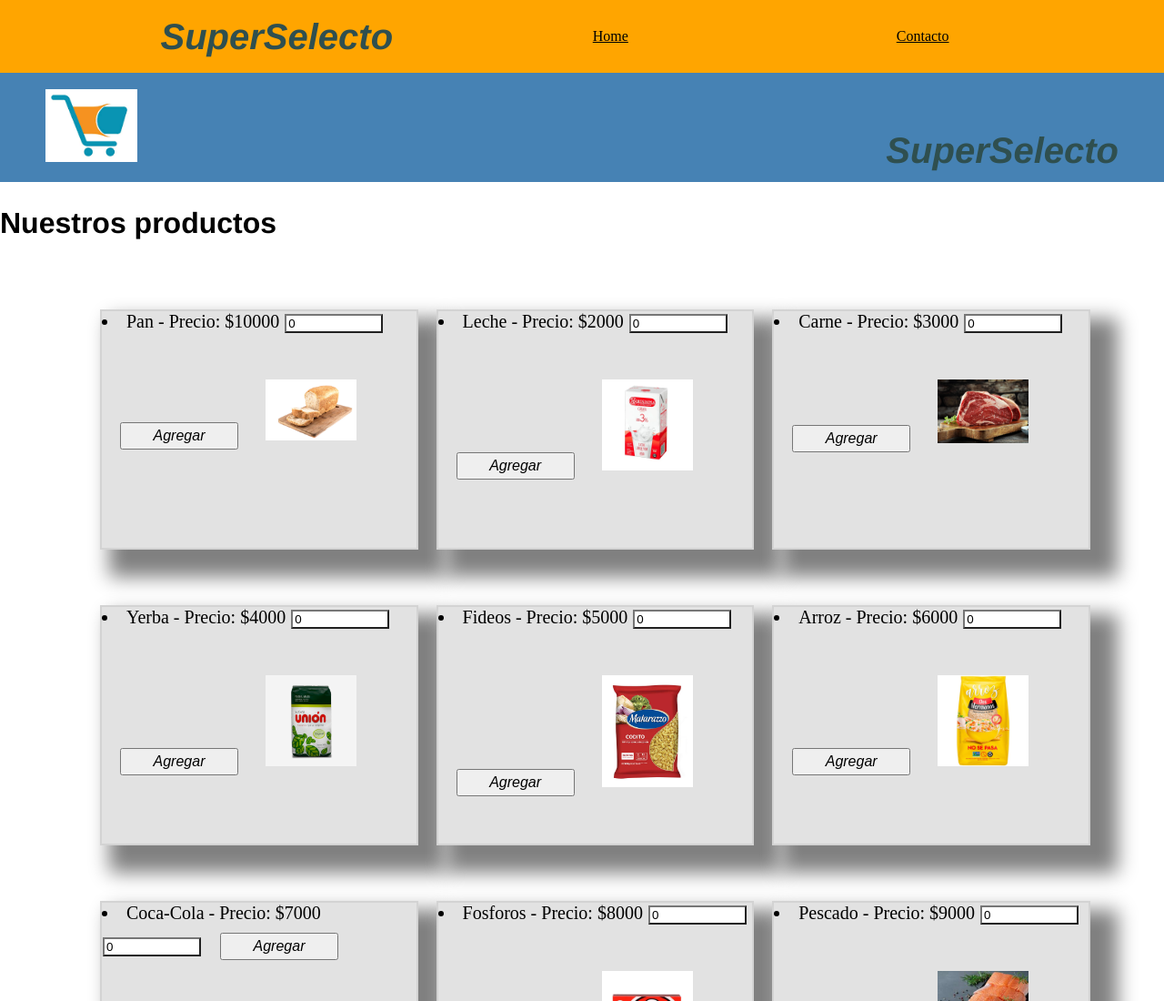
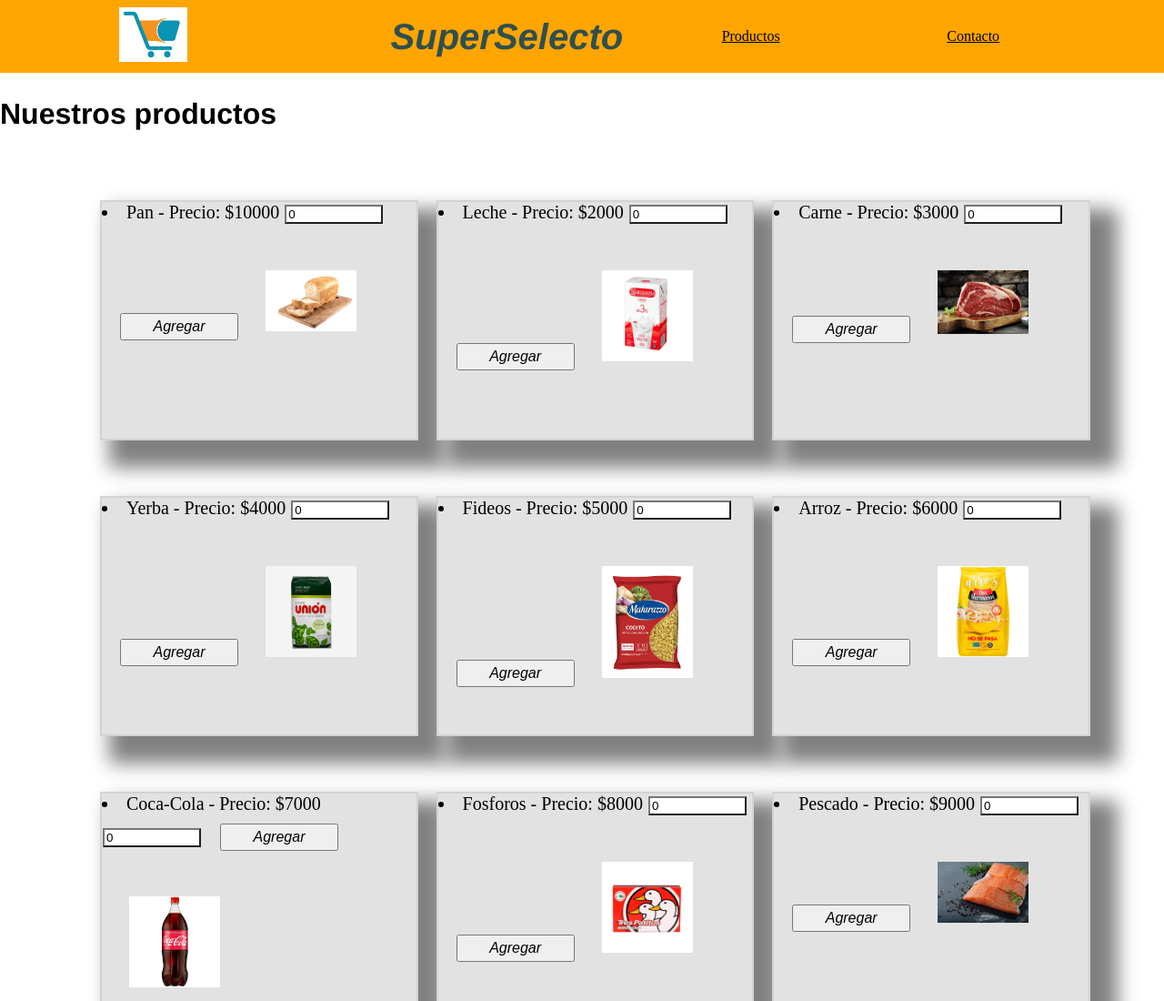
Before and after one commit to DiegoFischer01/DiegoFischer01-TP-Final, a plain HTML site: page ListaDeProductos.html in a window 1280 px wide. Shown: the top 1100 px of the page at 91% size. Drawn offline with Linux system fonts and the light colour scheme.

Commit message:
saque el bloque dos y unifique todo en el header

```diff
--- a/CSS/StylePrincipal.css
+++ b/CSS/StylePrincipal.css
@@ -14,13 +14,11 @@
 }
 
 header {
-    /* border: 3px solid violet; */
     contain: content;
     background-color:orange;
     height: 80px;
     width: 100%;
     margin: 0;
-    /*Letras*/
     font-size: 16px;
     font-family: 'Times New Roman', Times, serif;
     font-style: normal;
@@ -65,7 +63,6 @@
 }
 
 
-
 a {
     color: black;
     margin: 10px;
@@ -78,30 +75,17 @@
     font-size: 20px;
 }
 
-.bloque2 {
-    box-sizing: border-box;
-    /*Para que mantenga el tamaño siempre de los bordes*/
-    /* border: 2px solid; */
-    background-color:steelblue;
-    height: 120px;
-    width: 100%; /*Ancho*/
-    display: flex;
-    flex-wrap: nowrap;
-    align-items: center; /*Alineado vertical*/
-    justify-content: center;  /*Alineacion Horizontal*/
-    margin: 0;
-}
 
 .logo {
     /* border: 1px solid yellow; */
-    width: 90%;
-    height: auto;
-    margin-left: 40px;
+    width: 60%;
+    height: 80%;
+    /* margin-left: 40px; */
 }
 
 .logo:hover{
-    width: 100%;
-    height: 100%;
+    width: 65%;
+    height: 65%;
 }
 
 .imgLogo{
--- a/ListaDeProductos.html
+++ b/ListaDeProductos.html
@@ -9,15 +9,22 @@
 </head>
 
 <body>
-    <header><!--Link a otras ventanas o sitio (programar distintos links) - bloques dentro de otros bloques.-->
+    <header>
         <div class="boxHeader">
+
+
+            <a href="http://127.0.0.1:5500/index.html">
+                <div class="logo">
+                    <img src="./Imagenes/LogoRecortada.PNG" alt="logo" class="imgLogo">
+                </div>
+            </a>
 
             <div class="SuperSelecto">
                 <h1>SuperSelecto</h1>
             </div>
 
-            <a href="http://127.0.0.1:5500/index.html">
-                Home </a>
+            <a href="http://127.0.0.1:5500/ListaDeProductos.html">
+                Productos </a>
             <a href="http://127.0.0.1:5500/Contacto.html"> Contacto </a>
 
         </div>
@@ -25,22 +32,6 @@
 
     </header>
 
-    <div class="bloque2">
-
-        <a href="http://127.0.0.1:5500/index.html">
-            <div class="logo">
-                <img src="./Imagenes/LogoRecortada.PNG" alt="logo" class="imgLogo">
-            </div>
-        </a>
-
-        <div class="barra"></div>
-
-        <div class="contenedorDibujos">
-
-            <h1>SuperSelecto</h1>
-
-        </div>
-    </div>
 
     <div class="tituloProductos">
         <h2>Nuestros productos</h2>
```
Also changed, not shown: Contacto.html (+9 -18 lines), index.html (+7 -15 lines).
